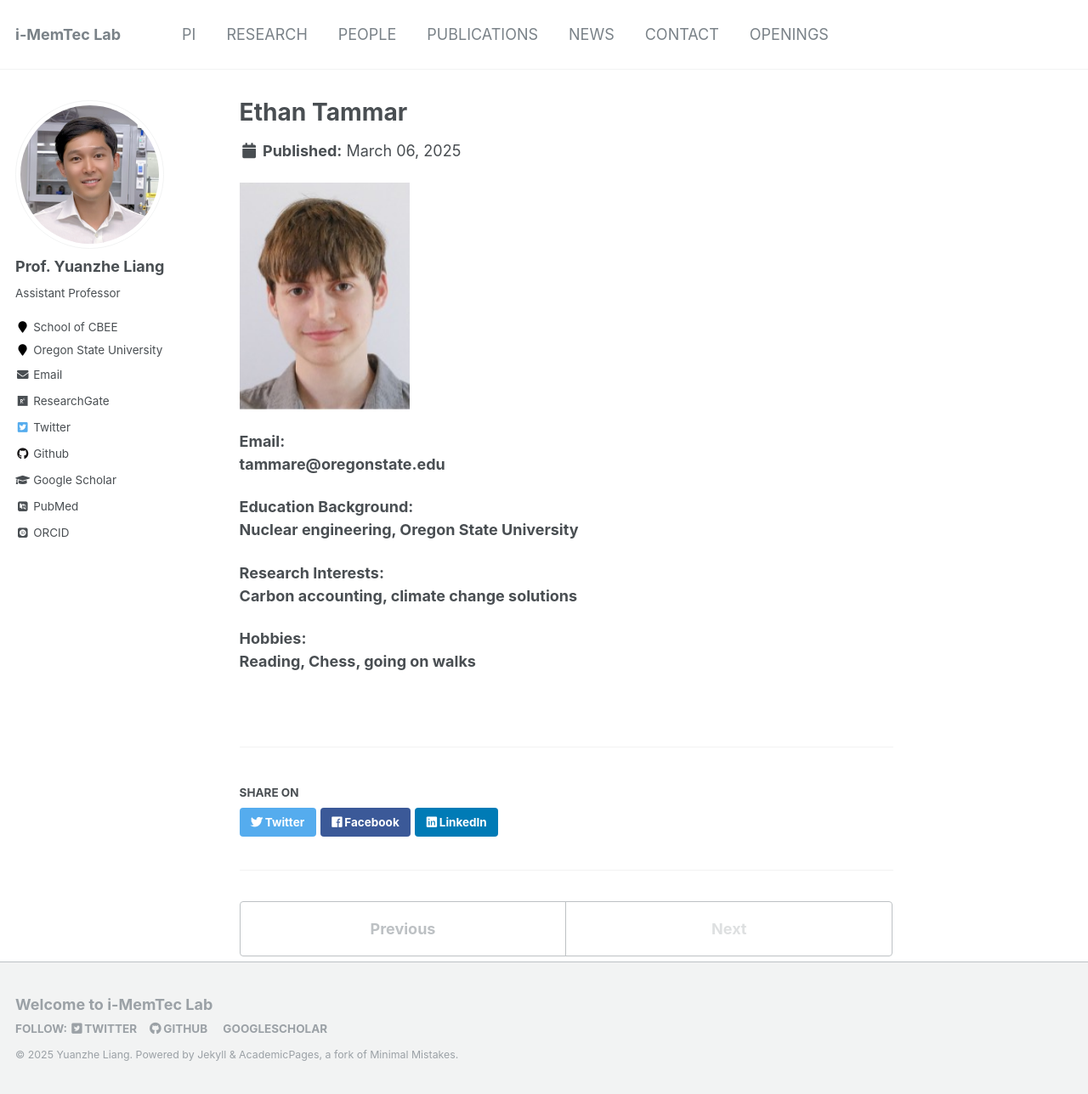
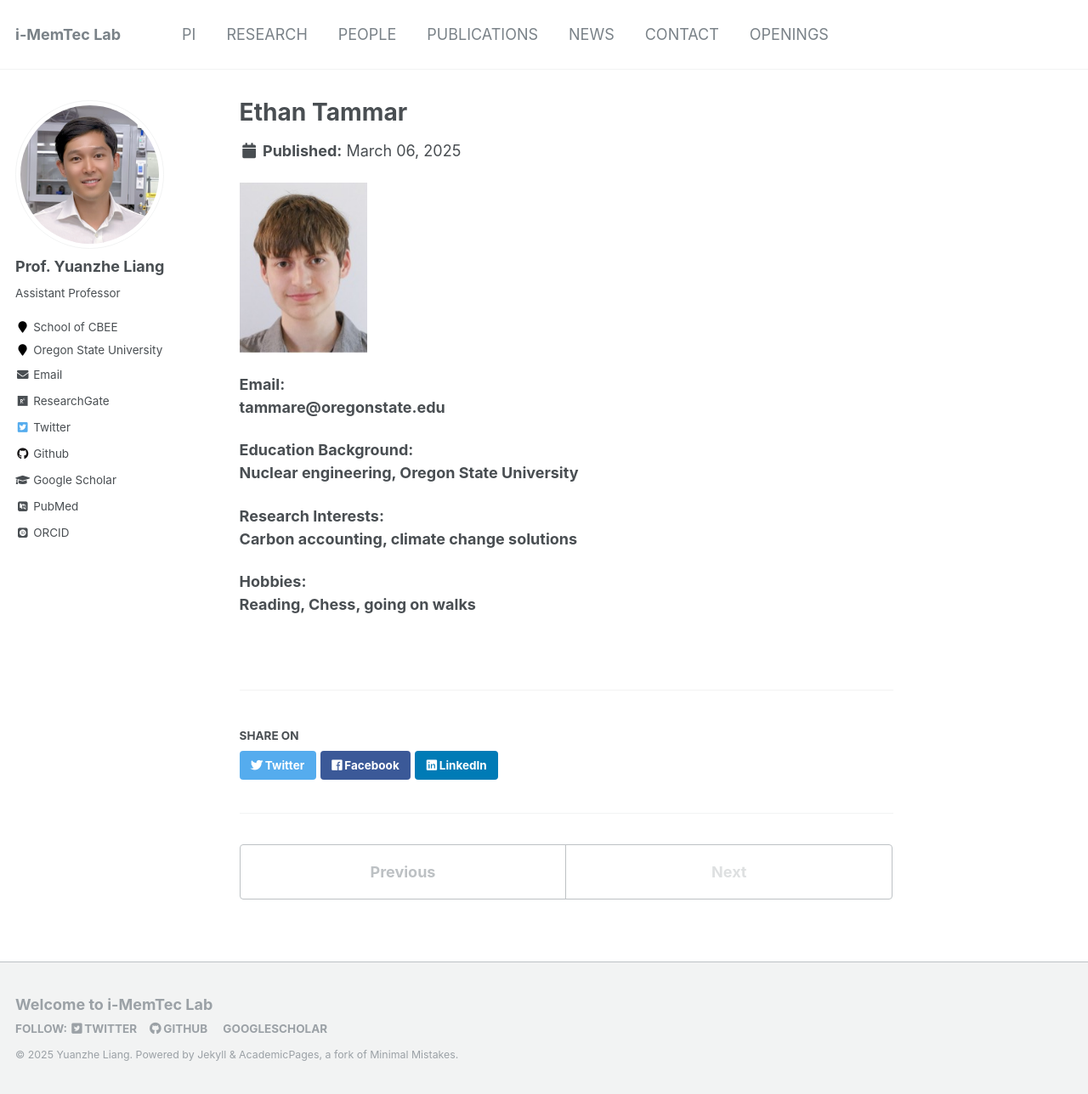
Before and after one commit to yuanzheliang/yuanzheliang.github.io, a Jekyll site: the page built from _portfolio/92-Ethan.md, in a window 1280 px wide and 1288 px high. Shown: the whole window at 85% size. Built offline with Jekyll 4.4.1, drawn with Linux system fonts in a browser that asks for light colours; some web fonts are replaced.

Commit message:
Update 92-Ethan.md

```diff
--- a/_portfolio/92-Ethan.md
+++ b/_portfolio/92-Ethan.md
@@ -1,11 +1,11 @@
 ---
 title: "Ethan Tammar"
-excerpt: "**Undergraduate Nuclear Engineering Major** <br/><img src='/images/EthanTammar.jpg' width='200' height='200'>"
+excerpt: "**Undergraduate Nuclear Engineering Major** <br/><img src='/images/EthanTammar.jpg' width='150' height='150'>"
 collection: portfolio
 status: "current"
 ---
 
-<img src='/images/EthanTammar.jpg' width='200' height='200'>
+<img src='/images/EthanTammar.jpg' width='150' height='150'>
 
 **Email:** <br/>
 **tammare@oregonstate.edu**
```
